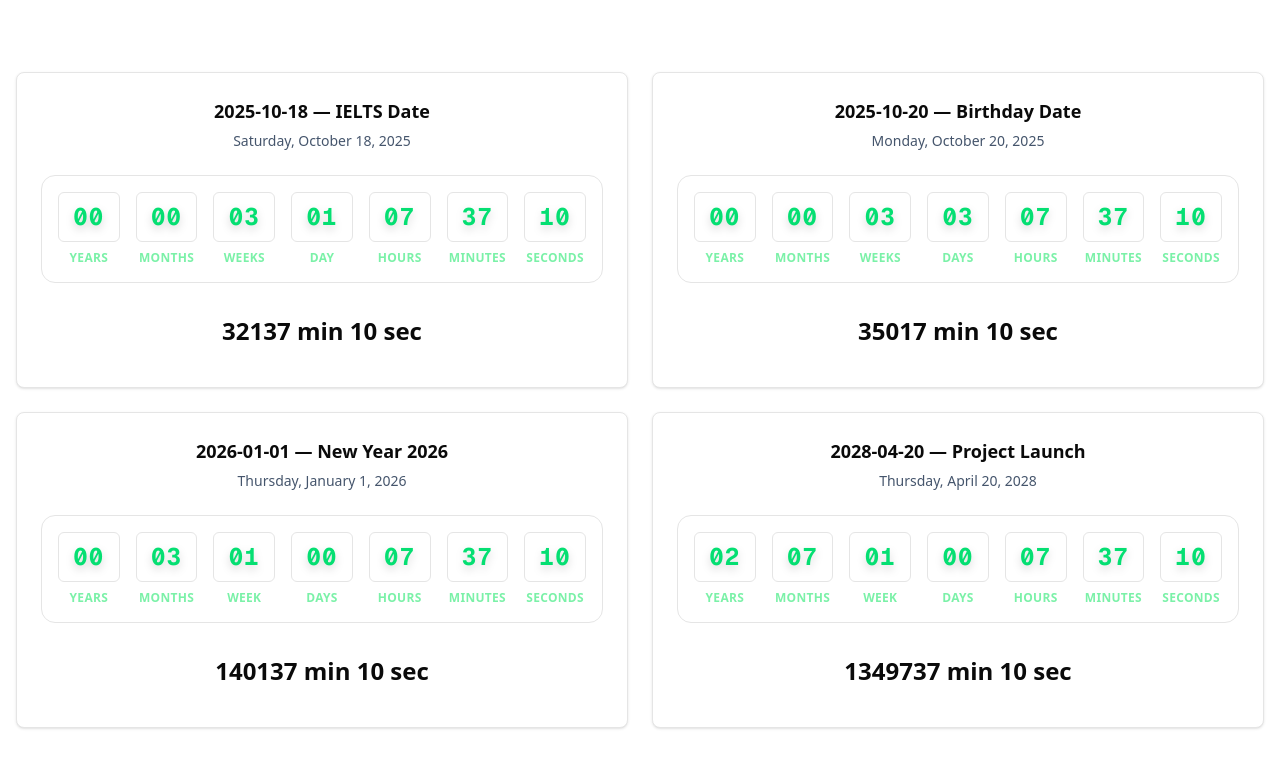
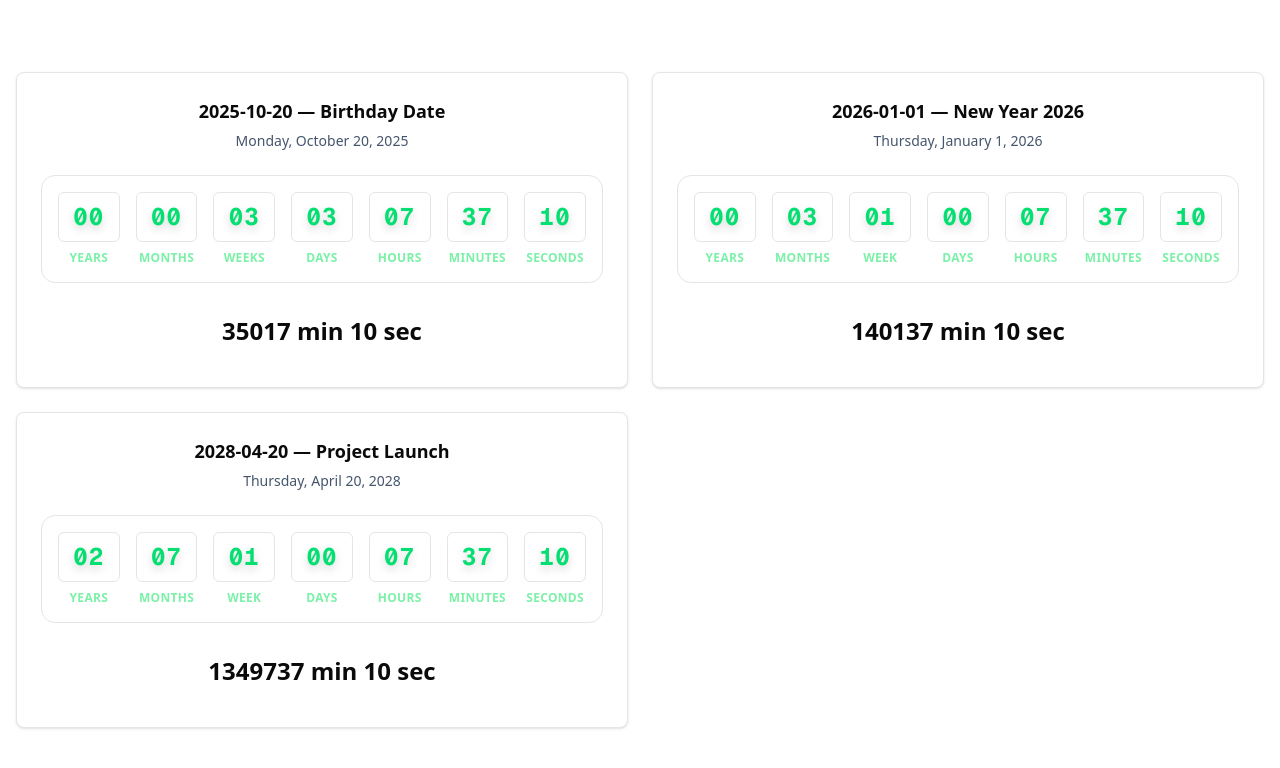
Before and after one commit to jasurkhaitov/reminder, a Next.js app: page / in a window 1280 px wide. Shown: the top 768 px of the page. Built offline with nearby package versions, Linux system fonts and the light colour scheme.

Commit message:
removed IELTS date

```diff
--- a/app/(root)/page.tsx
+++ b/app/(root)/page.tsx
@@ -3,7 +3,6 @@
 import { CountdownCard } from '@/components/CountDownCard'
 
 const TARGET_DATES = [
-  { date: "2025-10-18", label: "IELTS Date" },
   { date: "2025-10-20", label: "Birthday Date" },
   { date: "2026-01-01", label: "New Year 2026" },
   { date: "2028-04-20", label: "Project Launch" },
```
